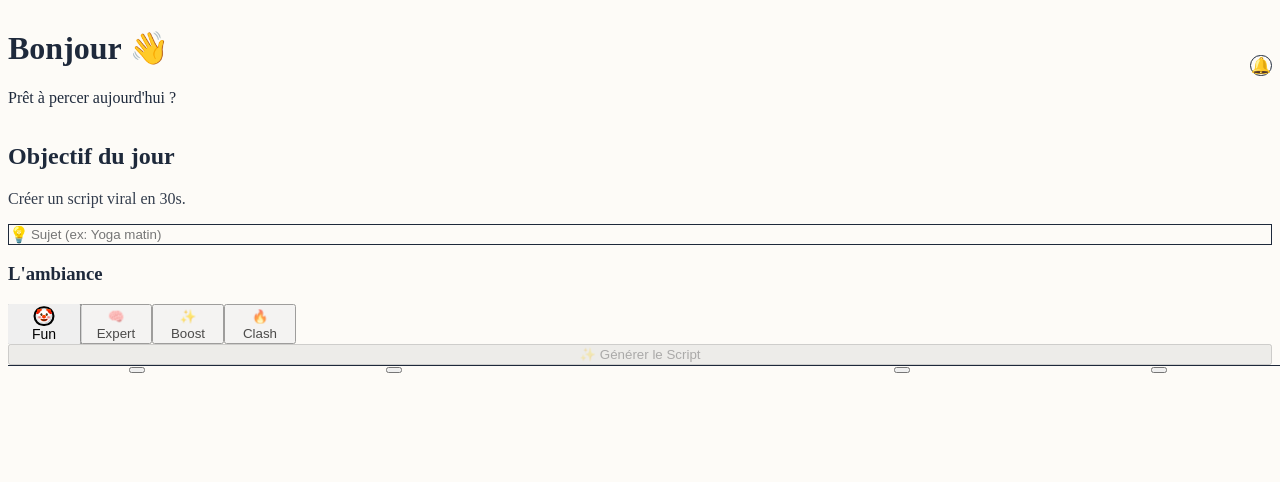
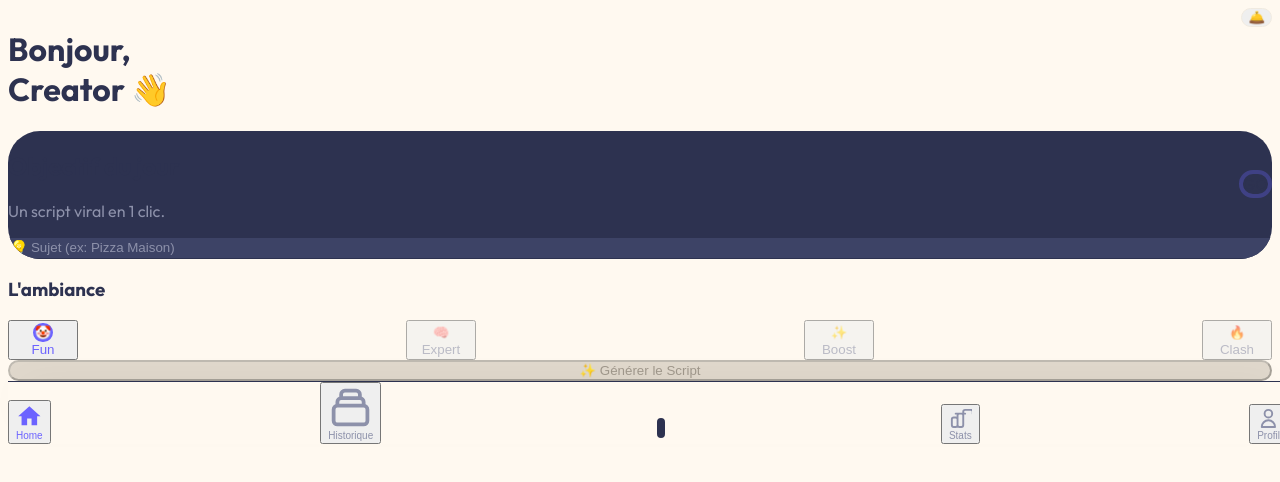
Before and after one commit to nitral974/tiktok-generator, a Next.js app: page / in a window 1280 px wide. Shown: the top 482 px of the page. Built offline with nearby package versions, Linux system fonts and the light colour scheme.

Commit message:
amélioration design ++++++

```diff
--- a/src/app/globals.css
+++ b/src/app/globals.css
@@ -1,13 +1,17 @@
+@import url("https://fonts.googleapis.com/css2?family=Outfit:wght@300;400;500;600;700&display=swap");
+
 @tailwind base;
 @tailwind components;
 @tailwind utilities;
 
 body {
-  background-color: #fdfbf7; /* Fond Crème */
-  color: #1e293b; /* Texte Gris Foncé */
+  background-color: #fff9f0; /* Fond Crème Oasis */
+  color: #2d3250; /* Texte Bleu Nuit */
+  font-family: "Outfit", sans-serif; /* Police Moderne */
+  -webkit-font-smoothing: antialiased;
 }
 
-/* Cache la barre de défilement mais permet de scroller */
+/* Masquer la scrollbar tout en gardant le scroll */
 .no-scrollbar::-webkit-scrollbar {
   display: none;
 }
@@ -15,3 +19,19 @@ body {
   -ms-overflow-style: none;
   scrollbar-width: none;
 }
+
+/* Animation douce pour l'apparition */
+@keyframes slideUp {
+  from {
+    opacity: 0;
+    transform: translateY(20px);
+  }
+  to {
+    opacity: 1;
+    transform: translateY(0);
+  }
+}
+
+.animate-slide-up {
+  animation: slideUp 0.6s cubic-bezier(0.16, 1, 0.3, 1) forwards;
+}
--- a/src/app/page.js
+++ b/src/app/page.js
@@ -9,6 +9,7 @@ export default function Home() {
   const [script, setScript] = useState("");
   const [isCopied, setIsCopied] = useState(false);
 
+  // Configuration des tons avec emojis et couleurs actives
   const tones = [
     { id: "Drôle", emoji: "🤡", label: "Fun" },
     { id: "Éducatif", emoji: "🧠", label: "Expert" },
@@ -19,7 +20,7 @@ export default function Home() {
   const handleSubmit = async () => {
     if (!topic) return;
     setIsLoading(true);
-    setScript("");
+    setScript(""); // Reset script
 
     try {
       const response = await fetch("/api/generate", {
@@ -31,7 +32,7 @@ export default function Home() {
       if (data.script) setScript(data.script);
     } catch (error) {
       console.error(error);
-      alert("Erreur réseau");
+      alert("Erreur de connexion");
     } finally {
       setIsLoading(false);
     }
@@ -44,75 +45,90 @@ export default function Home() {
   };
 
   return (
-    <div className="min-h-screen bg-[#FDFBF7] text-slate-800 font-sans pb-28 pt-8 px-6 max-w-md mx-auto relative overflow-hidden">
-      {/* --- HEADER --- */}
-      <header className="flex justify-between items-center mb-8">
+    <div className="min-h-screen pb-32 pt-10 px-6 max-w-md mx-auto relative">
+      {/* --- HEADER: SALUTATION --- */}
+      <header className="flex justify-between items-start mb-8 animate-slide-up">
         <div>
-          <h1 className="text-3xl font-extrabold text-indigo-900 tracking-tight">Bonjour 👋</h1>
-          <p className="text-slate-500 text-sm mt-1 font-medium">Prêt à percer aujourd'hui ?</p>
+          <h1 className="text-4xl font-bold text-[#2D3250] leading-tight">
+            Bonjour,
+            <br />
+            Creator 👋
+          </h1>
         </div>
-        <div className="w-10 h-10 rounded-full bg-white shadow-sm border border-indigo-50 flex items-center justify-center text-lg">🔔</div>
+        <button className="p-3 bg-white rounded-full shadow-sm border border-[#F0EAE0] text-xl">🛎️</button>
       </header>
 
-      {/* --- CARTE PRINCIPALE (Bleu Foncé) --- */}
-      <div className="bg-indigo-900 rounded-3xl p-6 text-white shadow-xl shadow-indigo-200 mb-8 relative overflow-hidden">
-        {/* Cercles décoratifs de fond */}
-        <div className="absolute top-0 right-0 w-32 h-32 bg-white opacity-10 rounded-full -mr-10 -mt-10 pointer-events-none"></div>
-        <div className="absolute bottom-0 left-0 w-24 h-24 bg-white opacity-5 rounded-full -ml-10 -mb-10 pointer-events-none"></div>
+      {/* --- CARTE PRINCIPALE (HERO) --- */}
+      <div
+        className="bg-[#2D3250] rounded-[32px] p-8 text-white shadow-xl shadow-[#2D3250]/20 mb-10 relative overflow-hidden animate-slide-up"
+        style={{ animationDelay: "0.1s" }}
+      >
+        {/* Formes abstraites en fond */}
+        <div className="absolute -top-10 -right-10 w-40 h-40 bg-white opacity-5 rounded-full blur-2xl"></div>
+        <div className="absolute bottom-0 left-0 w-32 h-32 bg-[#6C63FF] opacity-20 rounded-full blur-3xl"></div>
 
         <div className="relative z-10">
-          <h2 className="text-xl font-bold mb-1 text-white">Objectif du jour</h2>
-          <p className="text-indigo-200 text-sm mb-6 opacity-90">Créer un script viral en 30s.</p>
+          <div className="flex justify-between items-center mb-6">
+            <div>
+              <h2 className="text-xl font-semibold">Objectif du jour</h2>
+              <p className="text-[#8D91AA] text-sm">Un script viral en 1 clic.</p>
+            </div>
+            <div className="w-12 h-12 rounded-full border-4 border-[#6C63FF]/30 flex items-center justify-center font-bold text-sm">GO</div>
+          </div>
 
-          {/* Champ de saisie intégré */}
-          <div className="bg-white/10 backdrop-blur-md rounded-2xl p-1 flex items-center border border-white/20 focus-within:bg-white/20 transition-all">
-            <span className="pl-4 text-lg">💡</span>
+          {/* Champ de Saisie Intégré */}
+          <div className="bg-[#3D4366] rounded-2xl p-1 flex items-center border border-white/10 focus-within:border-[#6C63FF] focus-within:bg-[#3D4366] transition-all">
+            <span className="pl-4 text-xl">💡</span>
             <input
               type="text"
               value={topic}
               onChange={(e) => setTopic(e.target.value)}
-              placeholder="Sujet (ex: Yoga matin)"
-              className="bg-transparent border-none text-white placeholder-indigo-300 text-sm w-full focus:ring-0 px-3 py-3 font-medium outline-none"
+              placeholder="Sujet (ex: Pizza Maison)"
+              className="w-full bg-transparent border-none text-white placeholder-[#8D91AA] px-4 py-4 outline-none font-medium"
             />
           </div>
         </div>
       </div>
 
-      {/* --- SÉLECTION DE L'AMBIANCE --- */}
-      <div className="mb-8">
-        <h3 className="text-indigo-900 font-bold text-lg mb-4 px-1">L'ambiance</h3>
-
-        {/* Liste horizontale scrollable */}
-        <div className="flex gap-4 overflow-x-auto no-scrollbar pb-2">
-          {tones.map((t) => (
+      {/* --- SÉLECTEUR DE TON (Habitudes) --- */}
+      <div className="mb-10 animate-slide-up" style={{ animationDelay: "0.2s" }}>
+        <h3 className="text-[#2D3250] font-bold text-lg mb-5">L'ambiance</h3>
+        <div className="flex justify-between gap-2 overflow-x-auto no-scrollbar">
+          {tones.map((t) => {
+            const isActive = tone === t.id;
+            return (
               <button
                 key={t.id}
                 onClick={() => setTone(t.id)}
-              className={`flex flex-col items-center gap-2 min-w-[72px] transition-all duration-200 outline-none ${
-                tone === t.id ? "transform scale-105" : "opacity-70 hover:opacity-100"
+                className={`flex flex-col items-center gap-3 min-w-[70px] transition-all duration-300 ${
+                  isActive ? "transform -translate-y-1" : "opacity-60"
                 }`}
               >
-              {/* Cercle de l'icône */}
                 <div
-                className={`w-16 h-16 rounded-full flex items-center justify-center text-2xl shadow-sm border-2 transition-all ${
-                  tone === t.id ? "bg-indigo-500 border-indigo-500 text-white shadow-indigo-300" : "bg-white border-transparent text-slate-400"
+                  className={`w-16 h-16 rounded-full flex items-center justify-center text-2xl border-2 transition-all shadow-sm ${
+                    isActive ? "bg-[#6C63FF] border-[#6C63FF] text-white shadow-[#6C63FF]/40" : "bg-white border-transparent text-gray-400"
                   }`}
                 >
                   {t.emoji}
                 </div>
-              {/* Label */}
-              <span className={`text-xs font-bold ${tone === t.id ? "text-indigo-600" : "text-slate-400"}`}>{t.label}</span>
+                <span className={`text-xs font-bold ${isActive ? "text-[#6C63FF]" : "text-[#8D91AA]"}`}>{t.label}</span>
               </button>
-          ))}
+            );
+          })}
         </div>
       </div>
 
-      {/* --- BOUTON D'ACTION --- */}
+      {/* --- BOUTON GÉNÉRER --- */}
+      <div className="animate-slide-up" style={{ animationDelay: "0.3s" }}>
         <button
           onClick={handleSubmit}
           disabled={isLoading || !topic}
-        className={`w-full py-4 rounded-3xl font-bold text-white text-lg shadow-lg shadow-indigo-200 transform transition-all active:scale-95 flex items-center justify-center gap-3
-          ${isLoading || !topic ? "bg-slate-300 cursor-not-allowed shadow-none" : "bg-indigo-900 hover:bg-indigo-800"}`}
+          className={`w-full py-5 rounded-[24px] font-bold text-lg shadow-lg transition-all flex items-center justify-center gap-3
+            ${
+              isLoading || !topic
+                ? "bg-[#E0D8CC] text-[#A0988C] cursor-not-allowed shadow-none"
+                : "bg-[#2D3250] text-white shadow-[#2D3250]/30 hover:scale-[1.02] active:scale-95"
+            }`}
         >
           {isLoading ? (
             <>
@@ -120,42 +136,41 @@ export default function Home() {
               <span>Magie en cours...</span>
             </>
           ) : (
-          <>
-            <span>✨ Générer le Script</span>
-          </>
+            "✨ Générer le Script"
           )}
         </button>
+      </div>
 
       {/* --- RÉSULTAT --- */}
       {script && (
-        <div className="mt-10 animate-in slide-in-from-bottom-10 fade-in duration-500 pb-8">
-          <div className="flex justify-between items-end mb-4 px-2">
-            <h3 className="text-indigo-900 font-bold text-xl">Ton Script</h3>
+        <div className="mt-10 animate-slide-up pb-6">
+          <div className="flex justify-between items-end mb-4 px-1">
+            <h3 className="text-[#2D3250] font-bold text-xl">Résultat</h3>
             <button
               onClick={copyToClipboard}
-              className={`text-xs font-bold px-4 py-2 rounded-full transition-all ${
-                isCopied ? "bg-green-100 text-green-600" : "bg-indigo-50 text-indigo-600 hover:bg-indigo-100"
+              className={`px-4 py-2 rounded-full text-xs font-bold transition-colors ${
+                isCopied ? "bg-green-100 text-green-700" : "bg-white text-[#6C63FF]"
               }`}
             >
-              {isCopied ? "Copié ! ✅" : "Copier 📋"}
+              {isCopied ? "Copié !" : "Copier"}
             </button>
           </div>
-
-          {/* Zone de texte propre */}
-          <div className="bg-white rounded-3xl p-6 shadow-xl shadow-slate-100 border border-slate-50">
-            <div className="prose prose-slate max-w-none text-slate-600 whitespace-pre-wrap font-medium leading-relaxed text-sm">{script}</div>
+          <div className="bg-white p-6 rounded-[24px] shadow-sm border border-[#F0EAE0] leading-relaxed text-[#4A4F6B] whitespace-pre-wrap">
+            {script}
           </div>
         </div>
       )}
 
-      {/* --- NAVIGATION DU BAS (Fixe) --- */}
-      <div className="fixed bottom-0 left-0 w-full bg-white/90 backdrop-blur-md border-t border-slate-100 px-6 py-4 flex justify-around items-center z-50 pb-safe">
-        <button className="text-indigo-600 flex flex-col items-center gap-1">
+      {/* --- NAVIGATION BAS (Fixe & Propre) --- */}
+      <nav className="fixed bottom-0 left-0 w-full bg-white/80 backdrop-blur-lg border-t border-white/20 px-8 pb-8 pt-4 flex justify-between items-end z-50 shadow-[0_-10px_40px_-15px_rgba(0,0,0,0.05)]">
+        <button className="flex flex-col items-center gap-1 text-[#6C63FF]">
           <svg className="w-6 h-6" fill="currentColor" viewBox="0 0 24 24">
-            <path d="M12 5.69l5 4.5V18h-2v-6H9v6H7v-7.81l5-4.5M12 3L2 12h3v8h6v-6h2v6h6v-8h3L12 3z" />
+            <path d="M10 20v-6h4v6h5v-8h3L12 3 2 12h3v8z" />
           </svg>
+          <span className="text-[10px] font-bold">Home</span>
         </button>
-        <button className="text-slate-400 hover:text-indigo-400 flex flex-col items-center gap-1">
+
+        <button className="flex flex-col items-center gap-1 text-[#8D91AA] hover:text-[#2D3250]">
           <svg className="w-6 h-6" fill="none" stroke="currentColor" strokeWidth="2" viewBox="0 0 24 24">
             <path
               strokeLinecap="round"
@@ -163,32 +178,34 @@ export default function Home() {
               d="M19 11H5m14 0a2 2 0 012 2v6a2 2 0 01-2 2H5a2 2 0 01-2-2v-6a2 2 0 012-2m14 0V9a2 2 0 00-2-2M5 11V9a2 2 0 012-2m0 0V5a2 2 0 012-2h6a2 2 0 012 2v2M7 7h10"
             />
           </svg>
+          <span className="text-[10px] font-medium">Historique</span>
         </button>
 
-        {/* Bouton central + flottant */}
-        <div className="relative -top-6">
-          <div className="w-14 h-14 bg-indigo-600 rounded-full flex items-center justify-center text-white shadow-lg shadow-indigo-300 border-4 border-[#FDFBF7]">
-            <svg className="w-8 h-8" fill="none" stroke="currentColor" strokeWidth="2" viewBox="0 0 24 24">
-              <path strokeLinecap="round" strokeLinejoin="round" d="M12 4v16m8-8H4" />
-            </svg>
+        {/* Le bouton central flottant (décoratif ici car l'action est plus haut) */}
+        <div className="relative -top-5">
+          <div className="w-14 h-14 bg-[#2D3250] rounded-full flex items-center justify-center text-white shadow-lg shadow-[#2D3250]/40 border-[6px] border-[#FFF9F0]">
+            <span className="text-2xl pb-1">+</span>
           </div>
         </div>
 
-        <button className="text-slate-400 hover:text-indigo-400 flex flex-col items-center gap-1">
+        <button className="flex flex-col items-center gap-1 text-[#8D91AA] hover:text-[#2D3250]">
           <svg className="w-6 h-6" fill="none" stroke="currentColor" strokeWidth="2" viewBox="0 0 24 24">
             <path
               strokeLinecap="round"
               strokeLinejoin="round"
-              d="M9 19v-6a2 2 0 00-2-2H5a2 2 0 00-2 2v6a2 2 0 002 2h2a2 2 0 002-2zm0 0V9a2 2 0 012-2h2a2 2 0 012 2v10m-6 0a2 2 0 002 2h2a2 2 0 002-2m0 0V5a2 2 0 012-2h2a2 2 0 012 2v14a2 2 0 002 2h2a2 2 0 002-2v-6a2 2 0 00-2-2h-2a2 2 0 00-2 2v6"
+              d="M9 19v-6a2 2 0 00-2-2H5a2 2 0 00-2 2v6a2 2 0 002 2h2a2 2 0 002-2zm0 0V9a2 2 0 012-2h2a2 2 0 012 2v10m-6 0a2 2 0 002 2h2a2 2 0 002-2m0 0V5a2 2 0 012-2h6a2 2 0 012 2v2M7 7h10"
             />
           </svg>
+          <span className="text-[10px] font-medium">Stats</span>
         </button>
-        <button className="text-slate-400 hover:text-indigo-400 flex flex-col items-center gap-1">
+
+        <button className="flex flex-col items-center gap-1 text-[#8D91AA] hover:text-[#2D3250]">
           <svg className="w-6 h-6" fill="none" stroke="currentColor" strokeWidth="2" viewBox="0 0 24 24">
             <path strokeLinecap="round" strokeLinejoin="round" d="M16 7a4 4 0 11-8 0 4 4 0 018 0zM12 14a7 7 0 00-7 7h14a7 7 0 00-7-7z" />
           </svg>
+          <span className="text-[10px] font-medium">Profil</span>
         </button>
-      </div>
+      </nav>
     </div>
   );
 }
```
Lines whose indentation alone changed are shown as unchanged.
